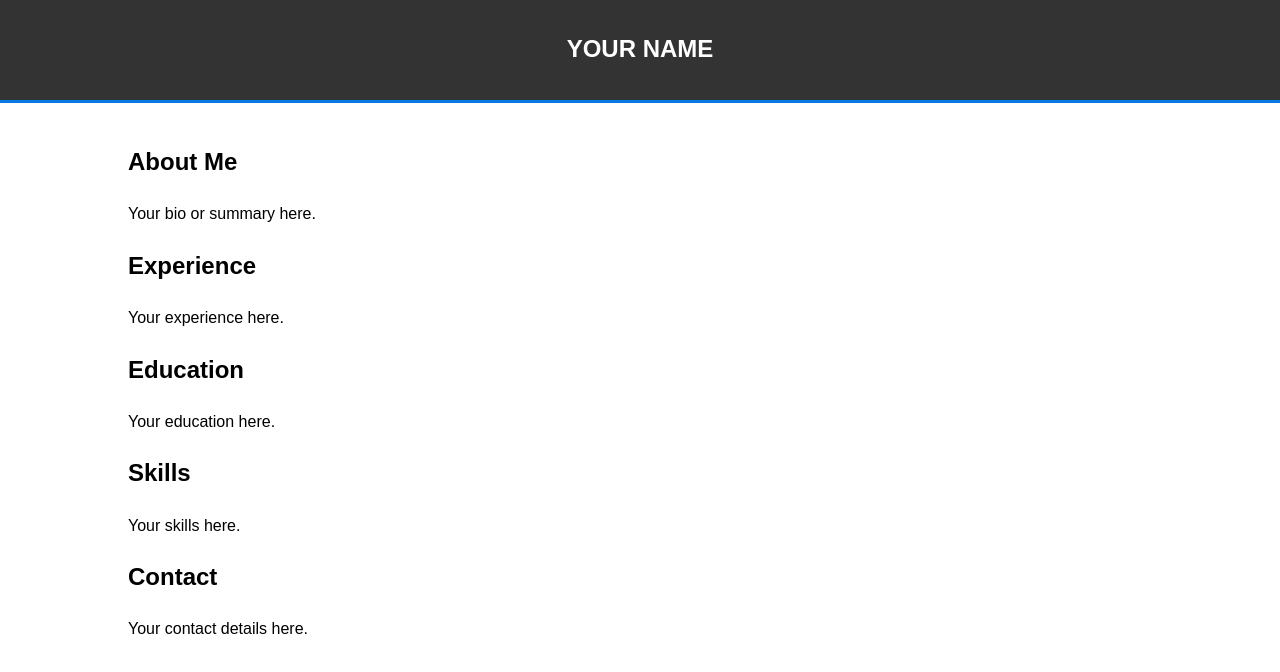
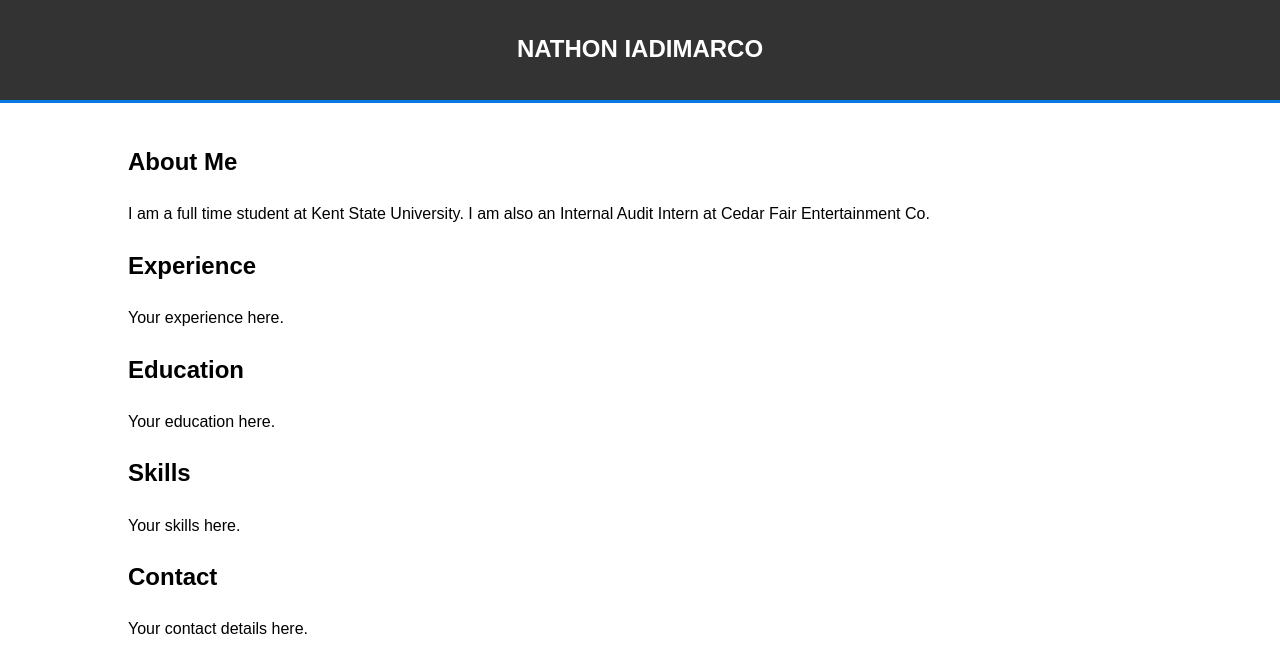
Before and after one commit to Nate5732/Nate5732.github.io, a plain HTML site: page index.html in a window 1280 px wide. Drawn offline with Linux system fonts and the light colour scheme.

Commit message:
Update index.html

```diff
--- a/index.html
+++ b/index.html
@@ -37,12 +37,12 @@
 <body>
     <header>
         <div class="container">
-            <h1>Your Name</h1>
+            <h1>Nathon Iadimarco</h1>
         </div>
     </header>
     <div class="container content">
         <h2>About Me</h2>
-        <p>Your bio or summary here.</p>
+        <p>I am a full time student at Kent State University. I am also an Internal Audit Intern at Cedar Fair Entertainment Co.</p>
         <h2>Experience</h2>
         <p>Your experience here.</p>
         <h2>Education</h2>
```
